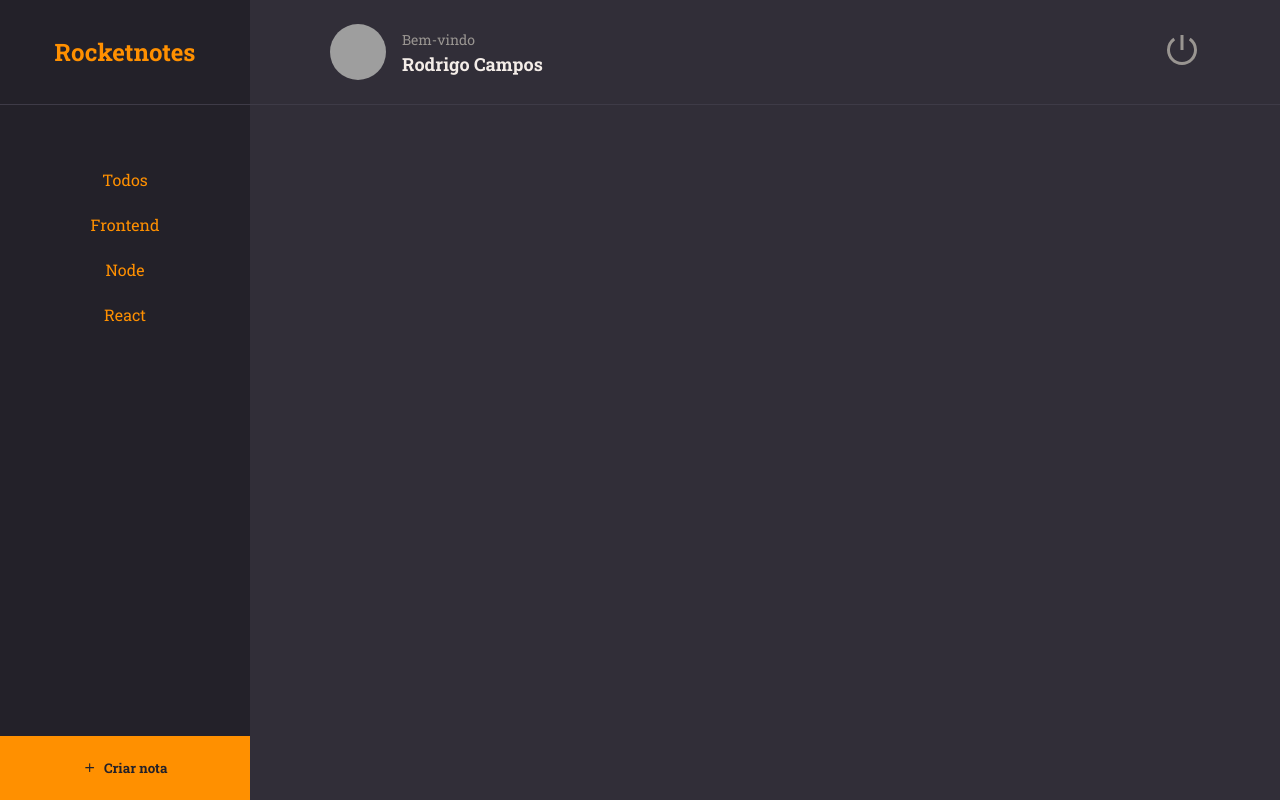
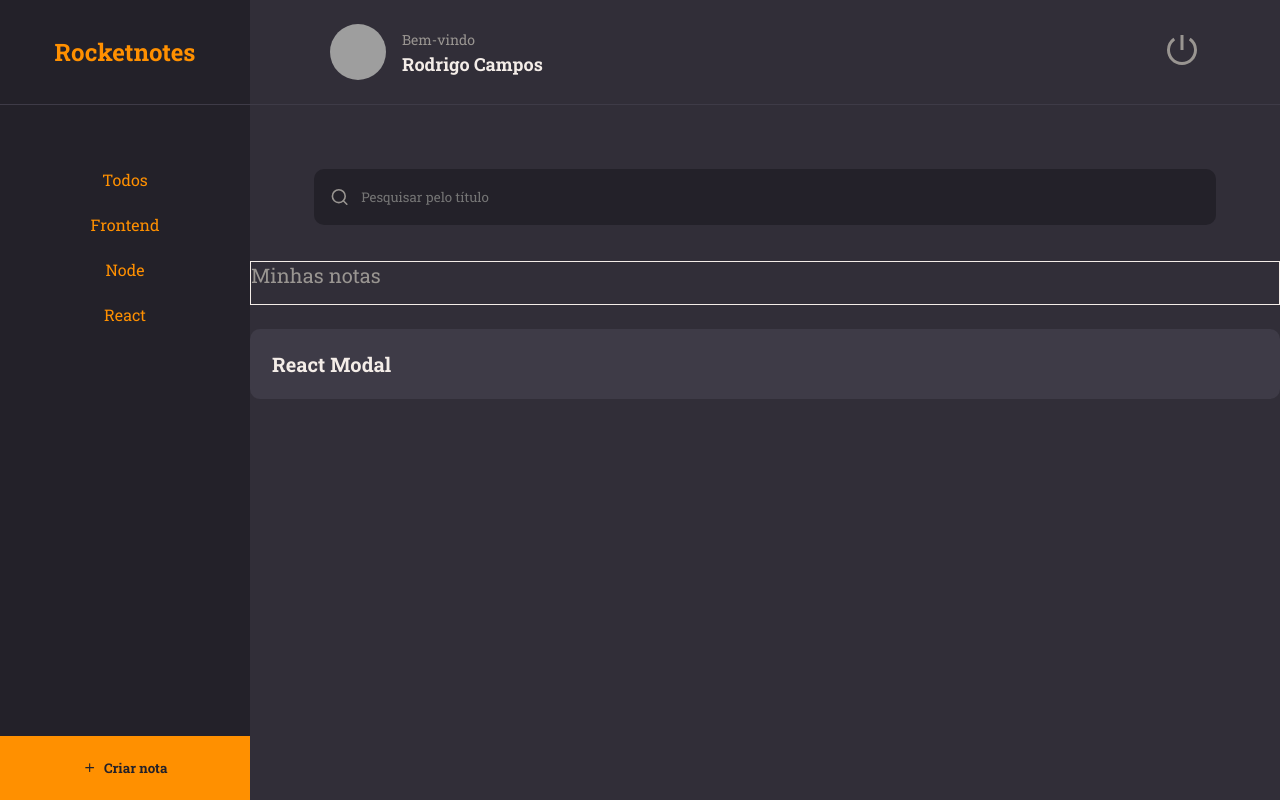
Before and after one commit to drigodeveloper/error-css-react, a React (Vite) app: page / in a window 1280 px wide. Built offline with nearby package versions, Linux system fonts and the light colour scheme; grey boxes are pictures that could not be loaded.

Commit message:
Erro no Section

```diff
--- a/src/components/Input/index.jsx
+++ b/src/components/Input/index.jsx
@@ -0,0 +1,10 @@
+import { Container } from "./style";
+
+export function Input({ icon: Icon, ...rest }) {
+    return(
+        <Container>
+            {Icon && <Icon size={20} />}
+            <input type="text" {...rest}/>
+        </Container>
+    )
+}
--- a/src/components/Input/style.js
+++ b/src/components/Input/style.js
@@ -0,0 +1,32 @@
+import styled from "styled-components"
+
+export const Container = styled.div `
+    display: flex;
+    width: 100%;
+    align-items: center;
+    background-color: ${({theme}) => theme.COLORS.BACKGROUND_900};
+    color: ${({theme}) => theme.COLORS.GRAY_100};
+    margin-bottom: 8px;
+    border-radius: 10px;
+
+    > input {
+        width: 100%;
+        height: 56px;
+
+        padding: 12px;
+
+        background: transparent;
+
+        color: ${({theme}) => theme.COLORS.WHITE};
+        border: 0;
+
+        &:placeholder {
+        color: ${({theme}) => theme.COLORS.GRAY_300};
+        }
+
+    }
+
+    > svg {
+        margin-left: 16px;
+    }
+`;
--- /dev/null
+++ b/src/components/Note/index.jsx
@@ -0,0 +1,18 @@
+import { Container } from "./style";
+import { Tags } from "../tags"
+
+export function Note({data, ...rest}) {
+    return (
+        <Container {...rest}>
+            <h1>{data.title}</h1>
+            {
+                data.tags &&
+                <footer>
+                    {
+                        data.Tags.map( Tags => <Tags key={Tags.id} title={Tags.name}/> )
+                    }
+                </footer>
+            }
+        </Container>
+    )
+}
--- /dev/null
+++ b/src/components/Note/style.js
@@ -0,0 +1,25 @@
+import styled from "styled-components"
+
+export const Container = styled.button`
+    width: 100%;
+    background-color: ${({theme})  => theme.COLORS.BACKGROUND_700 };
+
+    border: none;
+    border-radius: 10px;
+    padding: 22px;
+    margin-bottom: 16px;
+
+    > h1 {
+        flex: 1;
+        text-align: left;
+        font-weight: 700;
+        color: ${({theme})  => theme.COLORS.WHITE };
+    }
+
+    > footer {
+        width: 100%;
+        display: flex;
+        margin-top: 24px;
+
+    }
+`;
--- a/src/pages/home/index.jsx
+++ b/src/pages/home/index.jsx
@@ -1,7 +1,10 @@
 import { Container, Brand, Menu, Search, Content, NewNote } from "./style"
 import { Header } from "../../components/header"
 import { ButtonText } from "../../components/ButtonText"
-import { FiPlus } from "react-icons/fi"
+import { FiPlus, FiSearch } from "react-icons/fi"
+import { Input } from "../../components/Input"
+import { Section } from "../../components/section"
+import { Note } from "../../components/Note"
 
 export function Home() {
     return(
@@ -18,9 +21,24 @@
                 <ButtonText title="React"/>
             </Menu>
 
-            <Search></Search>
+            <Search>
+                <Input placeholder="Pesquisar pelo título" icon={FiSearch}/>
+            </Search>
 
-            <Content></Content>
+            <Content>
+                <Section title="Minhas notas">
+                <Note data={{
+                    title: "React Modal",
+                    Tags: [
+                        {id: "1", name: "React" },
+                        {id: "2", name: "nodejs" }
+
+
+                ]
+
+                    }}/>
+                </Section>
+            </Content>
 
             <NewNote>
                 <FiPlus />
--- a/src/pages/home/style.js
+++ b/src/pages/home/style.js
@@ -47,6 +47,7 @@
 `;
 export const Search = styled.div `
     grid-area: Search;
+    padding: 64px 64px 0;
 
 
 `;
```
